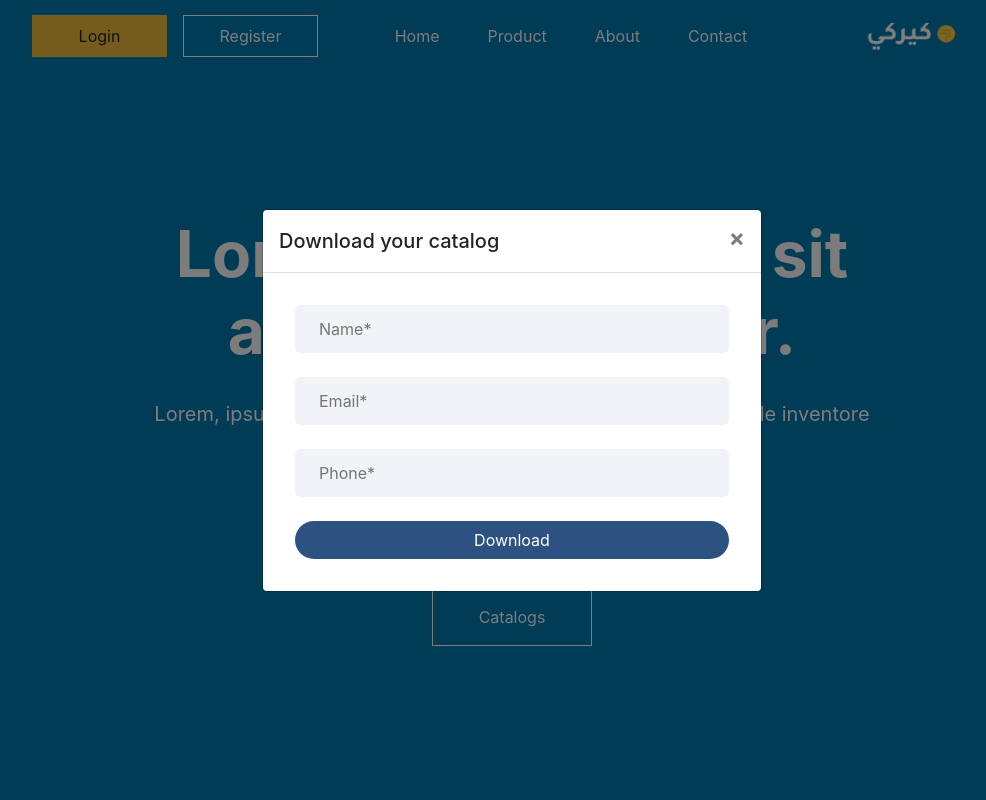
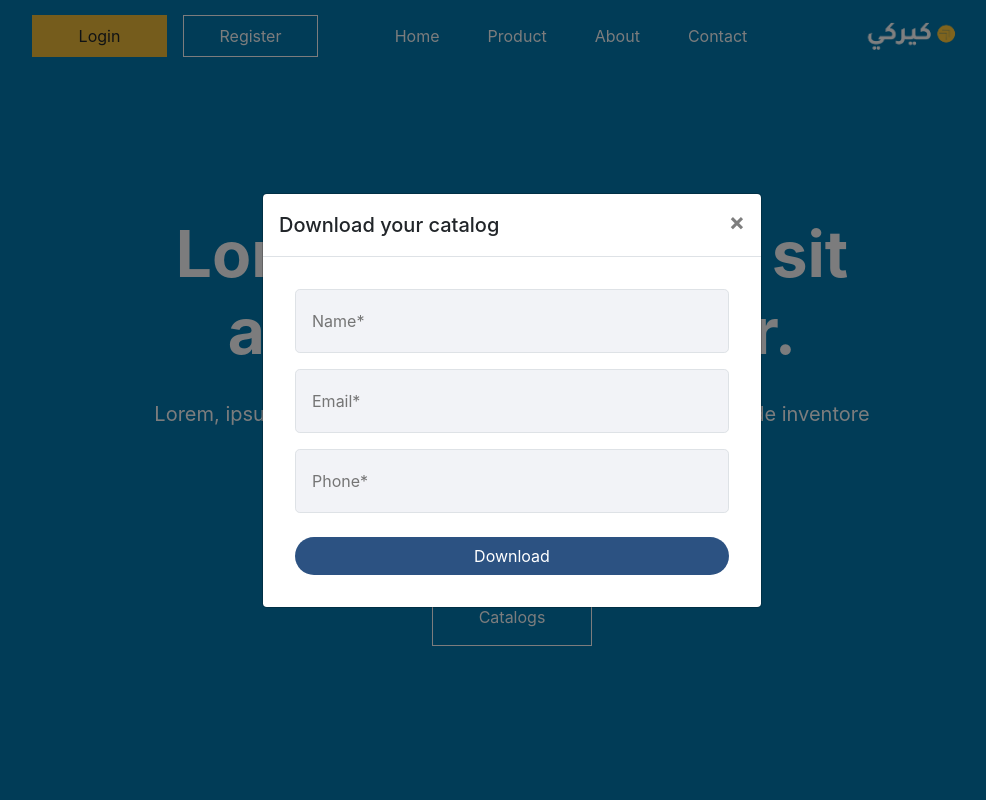
Before and after one commit to i-afaqrashid/keerki, a Vue app: page / in a window 1280 px wide. Both pictures are taken after a click on the button "Catalogs". Shown: the top 800 px of the page, without its empty margins (128-1114 px from the left). Built offline with nearby package versions, Linux system fonts and the light colour scheme.

Commit message:
landing page fix

```diff
--- a/src/components/intro.vue
+++ b/src/components/intro.vue
@@ -28,20 +28,22 @@
           class="d-flex flex-column w-100 justify-content-center align-items-center p-3" dir="auto"
         >
                 <input
+                  id="input-7"
+                  type="text"
                   :placeholder="`${$t('catalogName')}`"
-            class="catalog-input outline-none w-100 p-4"
-            type="text"
+                  class="catalog-input form-input outline-none border rounded-lg px-3"
                 />
                                 <input
+                  id="input-7"
+                  type="text"
                   :placeholder="`${$t('catalogEmail')}`"
-            class="catalog-input outline-none w-100 p-4 mt-4"
-            type="email"
+                  class="catalog-input form-input outline-none border rounded-lg px-3 mt-3"
                 />
-
                                 <input
+                  id="input-7"
+                  type="text"
                   :placeholder="`${$t('catalogPhone')}`"
-            class="catalog-input outline-none w-100 p-4 mt-4"
-            type="number"
+                  class="catalog-input form-input outline-none border rounded-lg px-3 mt-3"
                 />
           <button
             class="text-white btn w-100 catalog-btn outline-none mt-4"
```
Lines whose indentation alone changed are shown as unchanged.
